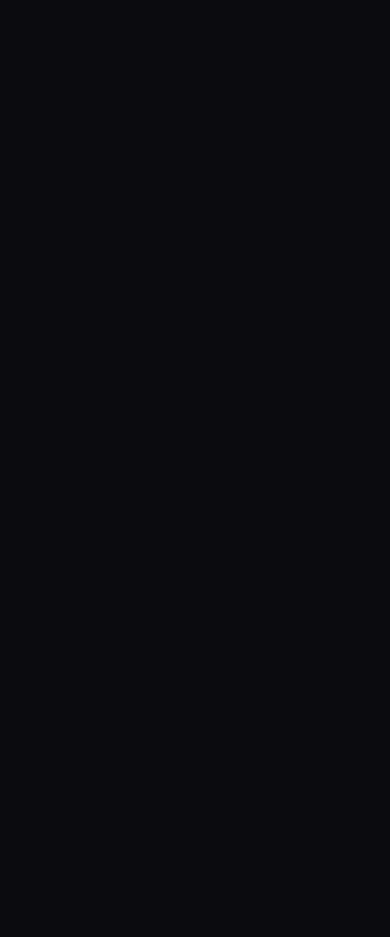
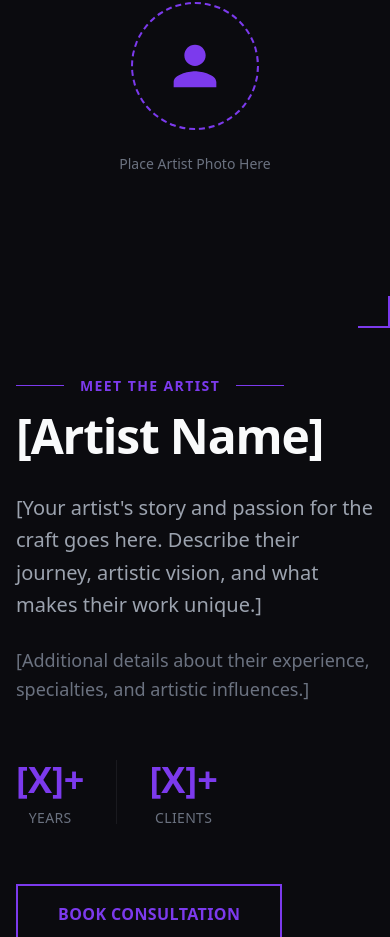
Before and after one commit to pagejaBusiness/duhblacktattoo, a React (Vite) app: page / in a window 390 px wide. Shown: the part 1060-1997 px from the top of the page. Before the commit the page ends 868 px from the top, so only its background shows below. Built offline with nearby package versions, Linux system fonts and the light colour scheme.

Commit message:
fix: Navbar mobile ajustada

```diff
--- a/src/components/About.jsx
+++ b/src/components/About.jsx
@@ -1,9 +1,162 @@
-function About() {
+"use client";
+
+export default function About() {
   return (
-    <div>
-      <h1>about</h1>
-    </div>
+    <section
+      className="py-20 px-4 sm:px-6 lg:px-8"
+      style={{ backgroundColor: "#0B0B0F" }}
+    >
+      <div className="max-w-6xl mx-auto">
+        <div className="grid grid-cols-1 lg:grid-cols-2 gap-16 items-center">
+          {/* Artist Photo */}
+          <div className="relative">
+            <div className="relative">
+              {/* Clean photo placeholder without background */}
+              <div className="aspect-[4/5] flex items-center justify-center">
+                <div className="text-center">
+                  <div
+                    className="w-32 h-32 rounded-full mx-auto mb-6 flex items-center justify-center border-2"
+                    style={{
+                      backgroundColor: "transparent",
+                      borderColor: "#7C3AED",
+                      borderStyle: "dashed",
+                    }}
+                  >
+                    <svg
+                      className="w-16 h-16"
+                      style={{ color: "#7C3AED" }}
+                      fill="currentColor"
+                      viewBox="0 0 24 24"
+                    >
+                      <path d="M12 12c2.21 0 4-1.79 4-4s-1.79-4-4-4-4 1.79-4 4 1.79 4 4 4zm0 2c-2.67 0-8 1.34-8 4v2h16v-2c0-2.66-5.33-4-8-4z" />
+                    </svg>
+                  </div>
+                  <p
+                    style={{ color: "#6B7280" }}
+                    className="text-sm font-medium"
+                  >
+                    Place Artist Photo Here
+                  </p>
+                </div>
+              </div>
+            </div>
+
+            <div
+              className="absolute -top-4 -left-4 w-8 h-8 border-l-2 border-t-2"
+              style={{ borderColor: "#7C3AED" }}
+            ></div>
+            <div
+              className="absolute -bottom-4 -right-4 w-8 h-8 border-r-2 border-b-2"
+              style={{ borderColor: "#7C3AED" }}
+            ></div>
+          </div>
+
+          {/* Artist Bio Content */}
+          <div className="space-y-8">
+            <div>
+              <div className="flex items-center gap-4 mb-4">
+                <div
+                  className="w-12 h-px"
+                  style={{ backgroundColor: "#7C3AED" }}
+                ></div>
+                <span
+                  className="text-sm font-bold tracking-widest uppercase"
+                  style={{ color: "#7C3AED" }}
+                >
+                  Meet The Artist
+                </span>
+                <div
+                  className="w-12 h-px"
+                  style={{ backgroundColor: "#7C3AED" }}
+                ></div>
+              </div>
+              <h2
+                className="text-5xl font-bold tracking-tight"
+                style={{ color: "#F9FAFB" }}
+              >
+                [Artist Name]
+              </h2>
+            </div>
+
+            <div className="space-y-6">
+              <p
+                className="text-xl leading-relaxed"
+                style={{ color: "#9CA3AF" }}
+              >
+                [Your artist's story and passion for the craft goes here.
+                Describe their journey, artistic vision, and what makes their
+                work unique.]
+              </p>
+
+              <p
+                className="text-lg leading-relaxed"
+                style={{ color: "#6B7280" }}
+              >
+                [Additional details about their experience, specialties, and
+                artistic influences.]
+              </p>
+            </div>
+
+            <div className="flex gap-8 pt-6">
+              <div className="text-center">
+                <div
+                  className="text-4xl font-bold mb-2"
+                  style={{ color: "#7C3AED" }}
+                >
+                  [X]+
+                </div>
+                <div
+                  className="text-sm font-medium tracking-wide uppercase"
+                  style={{ color: "#6B7280" }}
+                >
+                  Years
+                </div>
+              </div>
+
+              <div
+                className="w-px h-16"
+                style={{ backgroundColor: "#1A1A1F" }}
+              ></div>
+
+              <div className="text-center">
+                <div
+                  className="text-4xl font-bold mb-2"
+                  style={{ color: "#7C3AED" }}
+                >
+                  [X]+
+                </div>
+                <div
+                  className="text-sm font-medium tracking-wide uppercase"
+                  style={{ color: "#6B7280" }}
+                >
+                  Clients
+                </div>
+              </div>
+            </div>
+
+            <div className="pt-6">
+              <button
+                className="group relative px-10 py-4 font-bold tracking-wide uppercase transition-all duration-300 border-2"
+                style={{
+                  backgroundColor: "transparent",
+                  color: "#7C3AED",
+                  borderColor: "#7C3AED",
+                }}
+                onMouseEnter={(e) => {
+                  e.target.style.backgroundColor = "#7C3AED";
+                  e.target.style.color = "#F9FAFB";
+                }}
+                onMouseLeave={(e) => {
+                  e.target.style.backgroundColor = "transparent";
+                  e.target.style.color = "#7C3AED";
+                }}
+              >
+                Book Consultation
+              </button>
+            </div>
+          </div>
+        </div>
+      </div>
+    </section>
   );
 }
-
-export default About;
--- a/src/components/Navbar.jsx
+++ b/src/components/Navbar.jsx
@@ -1,5 +1,8 @@
+"use client";
+
 import { useState, useEffect } from "react";
 import { Menu, X } from "lucide-react";
+import { motion, AnimatePresence } from "framer-motion";
 
 export default function Navbar() {
   const [isMenuOpen, setIsMenuOpen] = useState(false);
@@ -21,17 +24,18 @@ export default function Navbar() {
     return () => window.removeEventListener("scroll", handleScroll);
   }, []);
 
-  const navbarClasses = scrolled
-    ? "fixed top-0 left-0 right-0 z-50 transition-all duration-500 ease-out bg-dark/95 backdrop-blur-md shadow-2xl border-b border-purple-light/20"
-    : "fixed top-0 left-0 right-0 z-50 transition-all duration-500 ease-out bg-transparent";
-
-  const mobileMenuClasses = isMenuOpen
-    ? "md:hidden overflow-hidden transition-all duration-500 ease-out max-h-96 opacity-100"
-    : "md:hidden overflow-hidden transition-all duration-500 ease-out max-h-0 opacity-0";
+  const navbarClasses = `
+  fixed top-0 left-0 right-0 z-50 transition-all duration-500 ease-out
+  ${
+    scrolled
+      ? "md:bg-dark/90 md:backdrop-blur-md md:shadow-2xl md:border-b md:border-purple-light/20 bg-transparent backdrop-blur-md shadow-2xl border-b border-purple-light/20"
+      : "bg-transparent backdrop-blur-0 md:backdrop-blur-0"
+  }
+`;
 
   return (
     <nav className={navbarClasses}>
-      <div className="max-w-7xl mx-auto px-4 sm:px-6 lg:px-8">
+      <div className=" max-w-7xl mx-auto px-4 sm:px-6 lg:px-8">
         <div className="flex items-center justify-between h-20">
           {/* Logo */}
           <div className="flex-shrink-0 group">
@@ -52,9 +56,6 @@ export default function Navbar() {
                   key={item.name}
                   href={item.href}
                   className="relative px-4 py-2 text-sm font-medium tracking-wider text-white transition-all duration-300 group hover:text-purple-light rounded-lg hover:bg-purple-light/10"
-                  style={{
-                    animationDelay: `${index * 100}ms`,
-                  }}
                 >
                   {item.name}
                   <span className="absolute bottom-1 left-1/2 w-0 h-0.5 bg-gradient-to-r from-purple to-purple-light transition-all duration-300 group-hover:w-3/4 transform -translate-x-1/2 rounded-full"></span>
@@ -91,30 +92,35 @@ export default function Navbar() {
       </div>
 
       {/* Menu Mobile */}
-      <div
-        className={`md:hidden fixed top-20 left-0 right-0 z-40 transition-opacity duration-300 ${
-          isMenuOpen ? "opacity-100" : "opacity-0 pointer-events-none"
-        }`}
+      <AnimatePresence>
+        {isMenuOpen && (
+          <motion.div
+            initial={{ opacity: 0, y: -20 }}
+            animate={{ opacity: 1, y: 0 }}
+            exit={{ opacity: 0, y: -20 }}
+            transition={{ duration: 0.3 }}
+            className="md:hidden fixed top-20 left-0 right-0 z-40"
           >
-        {/* Fundo com blur e sombra */}
-        <div className="absolute inset-0 bg-dark/98 backdrop-blur-md border-t border-purple-light/20 shadow-2xl"></div>
-
-        {/* Conteúdo do menu */}
-        <div className="relative px-4 py-6 space-y-2">
+            <div className="bg-dark/90 backdrop-blur-md shadow-2xl relative px-4 py-6 space-y-2">
               {navItems.map((item, index) => (
-            <a
+                <motion.a
                   key={item.name}
                   href={item.href}
                   onClick={() => setIsMenuOpen(false)}
-              className="block px-6 py-4 text-base font-medium tracking-wider text-white hover:text-purple-light hover:bg-purple-light/10 transition-all duration-300 rounded-xl text-center relative group"
-              style={{ animationDelay: `${index * 50}ms` }}
+                  initial={{ opacity: 0, x: -30 }}
+                  animate={{ opacity: 1, x: 0 }}
+                  exit={{ opacity: 0, x: -30 }}
+                  transition={{ duration: 0.4, delay: index * 0.1 }}
+                  className="block px-6 py-4 text-base font-medium tracking-wider text-white hover:text-purple-light hover:bg-purple-light/20 transition-all duration-300 rounded-xl text-center relative group border border-purple-light/10"
                 >
                   {item.name}
                   <div className="absolute bottom-2 left-1/2 w-0 h-0.5 bg-gradient-to-r from-purple to-purple-light transition-all duration-300 group-hover:w-1/3 transform -translate-x-1/2 rounded-full"></div>
-            </a>
+                </motion.a>
               ))}
             </div>
-      </div>
+          </motion.div>
+        )}
+      </AnimatePresence>
     </nav>
   );
 }
```
Lines whose indentation alone changed are shown as unchanged.
